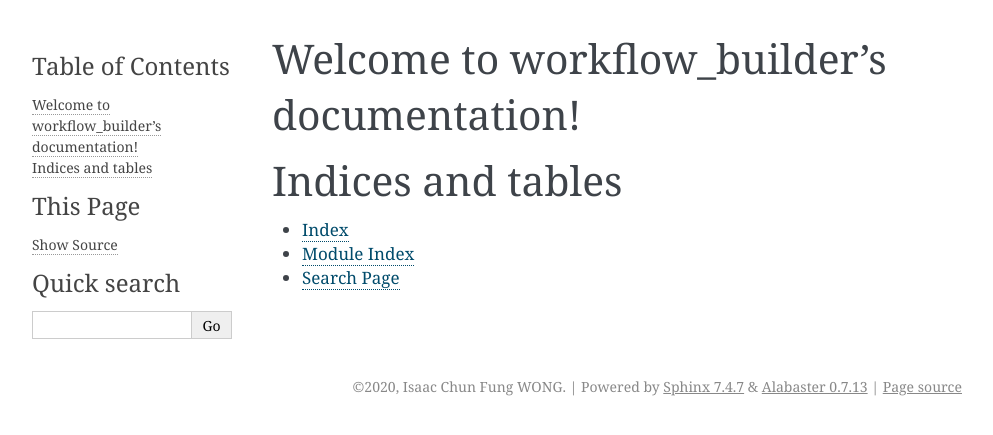
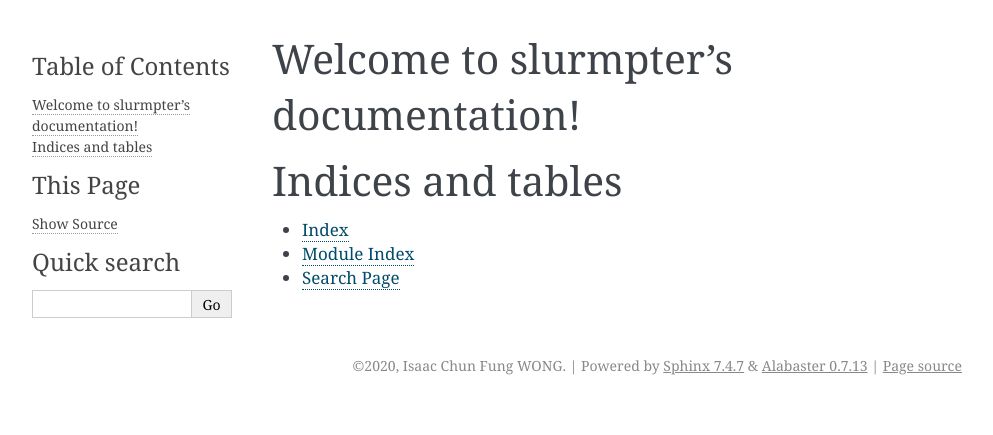
Before and after one commit to isaac-cfwong/slurmpter, a Sphinx documentation site: the page built from docs/source/index.rst, in a window 1280 px wide. Shown: the top 435 px of the page, without its empty margins (148-1141 px from the left). Built offline with Sphinx 7.4.7, drawn with Linux system fonts in a browser that asks for light colours.

Commit message:
updated docs

```diff
--- a/docs/source/conf.py
+++ b/docs/source/conf.py
@@ -17,7 +17,7 @@
 
 # -- Project information -----------------------------------------------------
 
-project = 'workflow_builder'
+project = 'slurmpter'
 copyright = '2020, Isaac Chun Fung WONG'
 author = 'Isaac Chun Fung WONG'
 
@@ -30,7 +30,8 @@ release = '0.0.1'
 # Add any Sphinx extension module names here, as strings. They can be
 # extensions coming with Sphinx (named 'sphinx.ext.*') or your custom
 # ones.
-extensions = ['recommonmark']
+extensions = [
+]
 
 # Add any paths that contain templates here, relative to this directory.
 templates_path = ['_templates']
--- a/docs/source/index.rst
+++ b/docs/source/index.rst
@@ -1,10 +1,10 @@
-.. workflow_builder documentation master file, created by
-   sphinx-quickstart on Sat Oct 24 16:42:14 2020.
+.. slurmpter documentation master file, created by
+   sphinx-quickstart on Tue Oct 27 13:38:47 2020.
    You can adapt this file completely to your liking, but it should at least
    contain the root `toctree` directive.
 
-Welcome to workflow_builder's documentation!
-============================================
+Welcome to slurmpter's documentation!
+=====================================
 
 .. toctree::
    :maxdepth: 2
```
